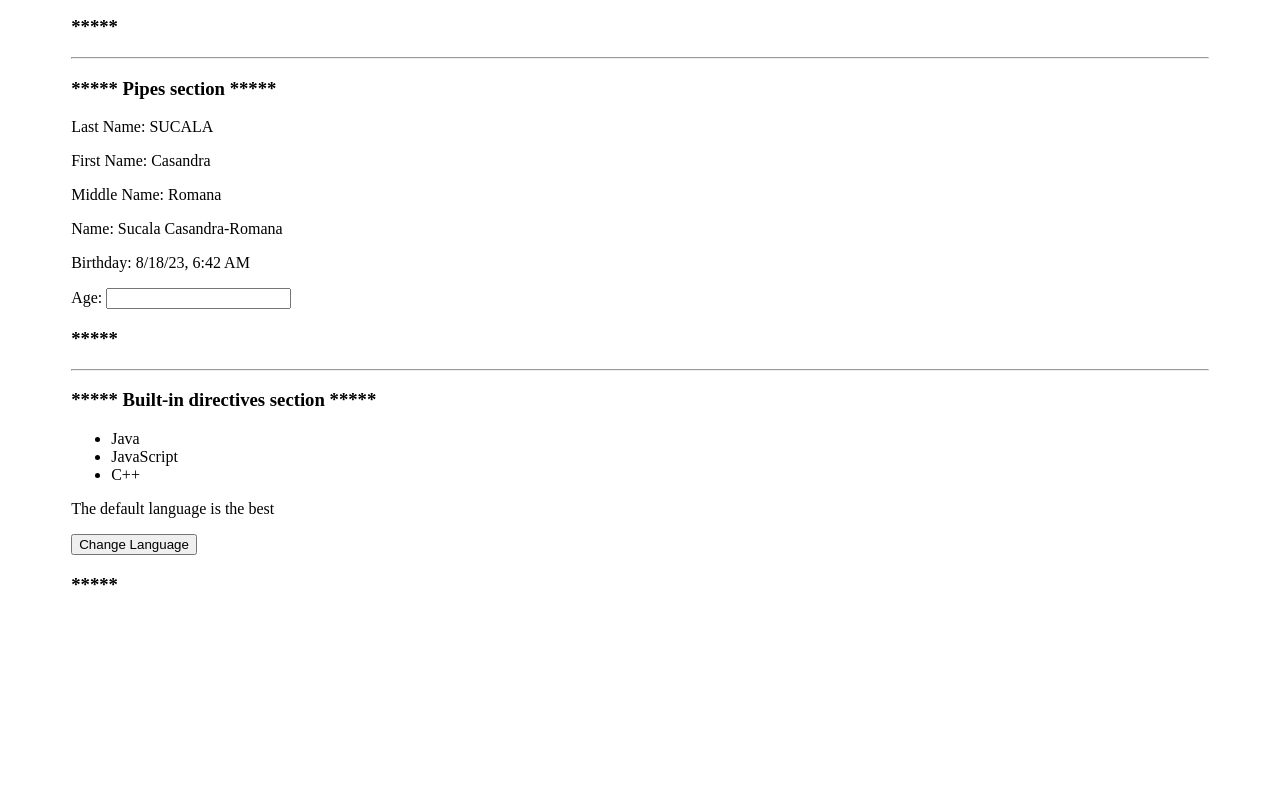
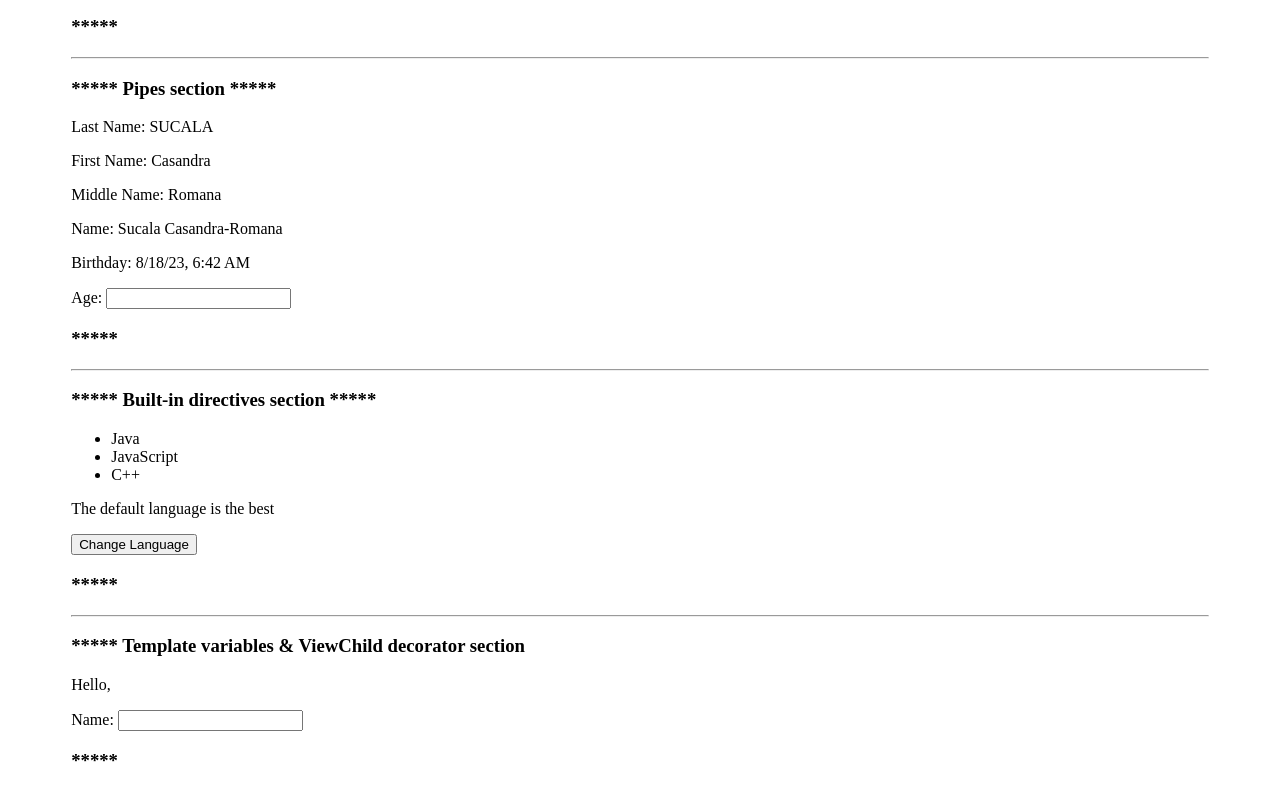
Before and after one commit to CasandraSucala/hiAngular, an Angular app: page / in a window 1280 px wide. Shown: the part 577-1377 px from the top of the page. Before the commit the page ends 1263 px from the top, so only its background shows below. Built offline with nearby package versions, Linux system fonts and the light colour scheme.

Commit message:
Template Variable and ViewChild decorator

```diff
--- a/src/app/app.component.html
+++ b/src/app/app.component.html
@@ -17,4 +17,7 @@
   <hr>
   <!-- Built-in directives -- Custom ageDirective used in userComponent-->
   <app-languages></app-languages>
+  <hr>
+  <!-- Template variables & ViewChild decorator -->
+  <app-view-child></app-view-child>
 </div>
--- a/src/app/app.module.ts
+++ b/src/app/app.module.ts
@@ -9,6 +9,7 @@ import {UserComponent} from './user/user.component';
 import {NamePipe} from "./pipes/name.pipe";
 import {AgeDirective} from "./directives/age.directive";
 import { LanguagesComponent } from './languages/languages.component';
+import { ViewChildComponent } from './view-child/view-child.component';
 
 @NgModule({
   declarations: [
@@ -18,7 +19,8 @@ import { LanguagesComponent } from './languages/languages.component';
     UserComponent,
     NamePipe,
     AgeDirective,
-    LanguagesComponent
+    LanguagesComponent,
+    ViewChildComponent
   ],
   imports: [
     BrowserModule,
--- /dev/null
+++ b/src/app/view-child/view-child.component.html
@@ -0,0 +1,8 @@
+<h3>***** Template variables & ViewChild decorator section</h3>
+<!-- Display the name using template variable -->
+<p>Hello, {{inputRef.value}}</p>
+
+<label>Name: </label>
+<input #inputRef [value]="name" (keyup)="name = inputRef.value">
+
+<h3>*****</h3>
--- /dev/null
+++ b/src/app/view-child/view-child.component.ts
@@ -0,0 +1,25 @@
+import {AfterViewChecked, AfterViewInit, Component, ElementRef, ViewChild} from "@angular/core";
+
+@Component({
+  selector: 'app-view-child',
+  templateUrl: './view-child.component.html'
+})
+export class ViewChildComponent implements AfterViewInit, AfterViewChecked {
+  @ViewChild('inputRef') inputElementRef!: ElementRef;
+  name: string = '';
+
+  constructor() {
+    /*  console.log('constructor - ViewChild undefined - inputElementRef: ',
+        this.inputElementRef);*/
+  }
+
+  ngAfterViewInit(): void {
+    /*    console.log('ngAfterViewInit called - Respond after Angular initializes the component\'s views and child views: inputElementRef value: ',
+          this.inputElementRef.nativeElement.value);*/
+  }
+
+  ngAfterViewChecked(): void {
+    /*  console.log('ngAfterViewChecked called - Respond after Angular checks the component\'s views and child views inputElementRef value: ',
+        this.inputElementRef.nativeElement.value);*/
+  }
+}
```
Also changed, not shown: src/app/languages/languages.component.scss (deleted).
